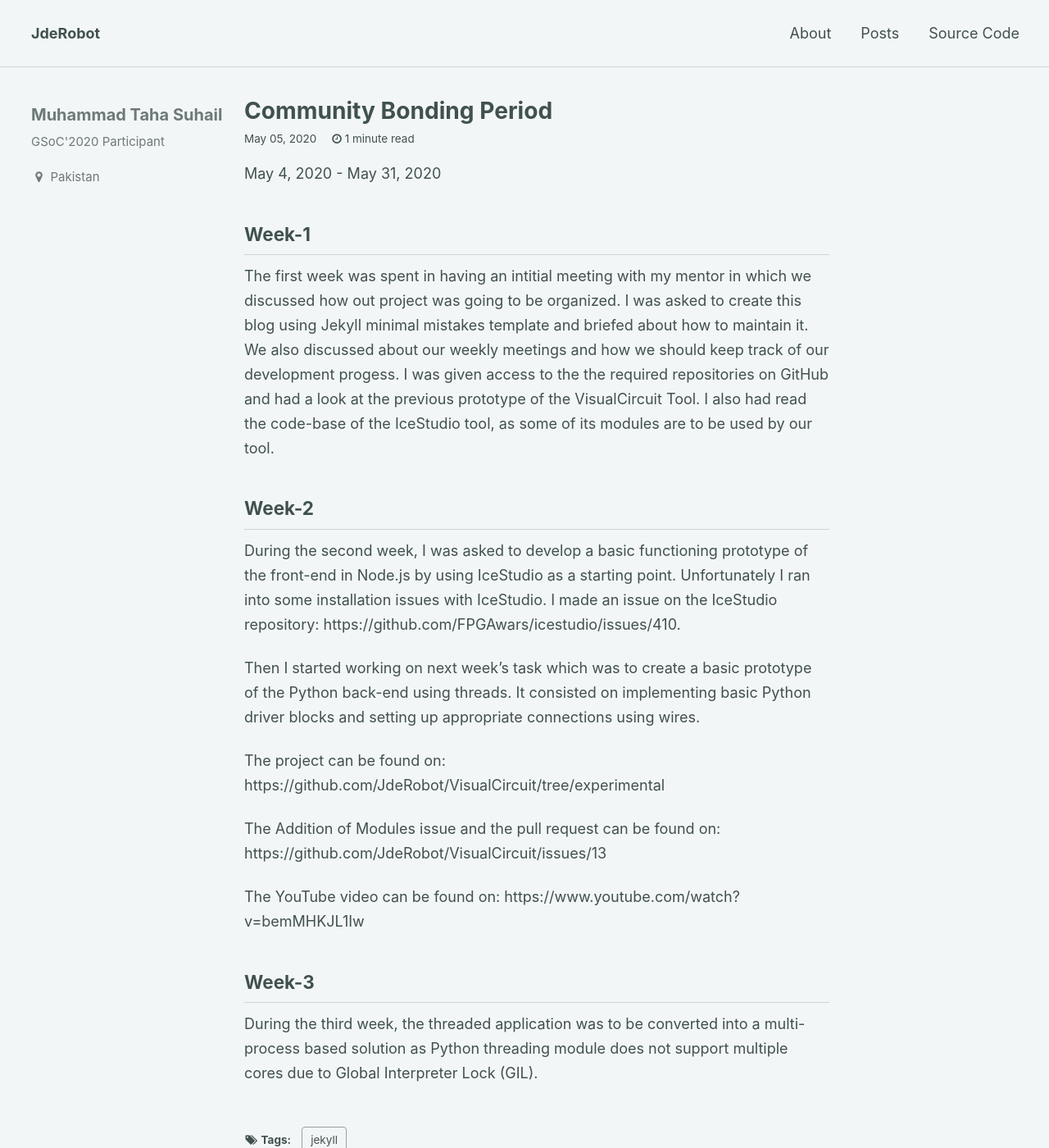
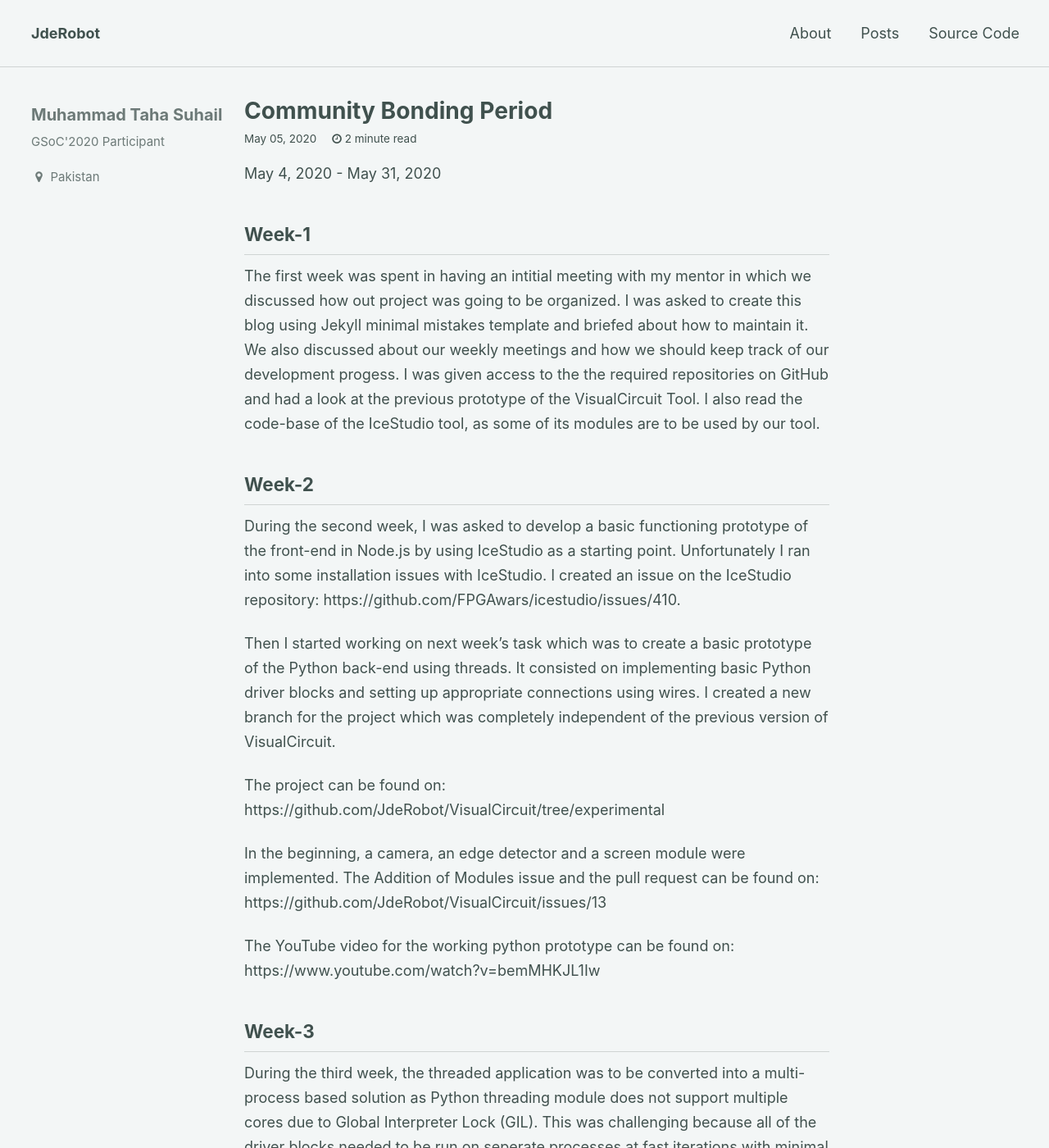
Before and after one commit to TheRoboticsClub/colab-gsoc2020-Muhammad_Taha, a Jekyll site: the page built from docs/_posts/2020-05-05-Community-Bonding-Period.md, in a window 1280 px wide and 1400 px high. Shown: the whole window at 82% size. Built offline with Jekyll 4.4.1, drawn with Linux system fonts in a browser that asks for light colours; some of the changed text lies outside the part shown.

Commit message:
Update 2020-05-05-Community-Bonding-Period.md

```diff
--- a/docs/_posts/2020-05-05-Community-Bonding-Period.md
+++ b/docs/_posts/2020-05-05-Community-Bonding-Period.md
@@ -7,22 +7,22 @@
 May 4, 2020 - May 31, 2020
 
 ## Week-1
-The first week was spent in having an intitial meeting with my mentor in which we discussed how out project was going to be organized. I was  asked to create this blog using Jekyll minimal mistakes template and briefed about how to maintain it. We also discussed about our weekly meetings and how we should keep track of our development progess. I was given access to the the required repositories on GitHub and had a look at the previous prototype of the VisualCircuit Tool. I also had read the code-base of the IceStudio tool, as some of its modules are to be used by our tool.
+The first week was spent in having an intitial meeting with my mentor in which we discussed how out project was going to be organized. I was  asked to create this blog using Jekyll minimal mistakes template and briefed about how to maintain it. We also discussed about our weekly meetings and how we should keep track of our development progess. I was given access to the the required repositories on GitHub and had a look at the previous prototype of the VisualCircuit Tool. I also read the code-base of the IceStudio tool, as some of its modules are to be used by our tool.
 
 ## Week-2
-During the second week, I was asked to develop a basic functioning prototype of the front-end in Node.js by using IceStudio as a starting point. Unfortunately I ran into some installation issues with IceStudio. I made an issue on the IceStudio repository:
+During the second week, I was asked to develop a basic functioning prototype of the front-end in Node.js by using IceStudio as a starting point. Unfortunately I ran into some installation issues with IceStudio. I created an issue on the IceStudio repository:
 https://github.com/FPGAwars/icestudio/issues/410.
 
-Then I started working on next week's task which was to create a basic prototype of the Python back-end using threads. It consisted on implementing basic Python driver blocks and setting up appropriate connections using wires.
+Then I started working on next week's task which was to create a basic prototype of the Python back-end using threads. It consisted on implementing basic Python driver blocks and setting up appropriate connections using wires. I created a new branch for the project which was completely independent of the previous version of VisualCircuit.
 
 The project can be found on:
 https://github.com/JdeRobot/VisualCircuit/tree/experimental
 
-The Addition of Modules issue and the pull request can be found on:
+In the beginning, a camera, an edge detector and a screen module were implemented. The Addition of Modules issue and the pull request can be found on:
 https://github.com/JdeRobot/VisualCircuit/issues/13
 
-The YouTube video can be found on:
+The YouTube video for the working python prototype can be found on:
 https://www.youtube.com/watch?v=bemMHKJL1Iw
 
 ## Week-3
-During the third week, the threaded application was to be converted into a multi-process based solution as Python threading module does not support multiple cores due to Global Interpreter Lock (GIL).
+During the third week, the threaded application was to be converted into a multi-process based solution as Python threading module does not support multiple cores due to Global Interpreter Lock (GIL). This was challenging because all of the driver blocks needed to be run on seperate processes at fast iterations with minimal overhead. As the wires between the blocks were shared memory so the  processes were not mutually exclusive and I needed to synchronize them to prevent race conditions. The solution which I went with was shared memory in the Python multiprocessing module. The shared memory was basically a numpy array with fixed size created using the multiprocessing.Array() function. There was a Wire class that acted as an interface for reading, writing and synchronizing the shared memory. Each instance of wire inherited the shared memory and was passed into its corresponding process. The processes used this Wire instance to read and write to the shared memory.
```
